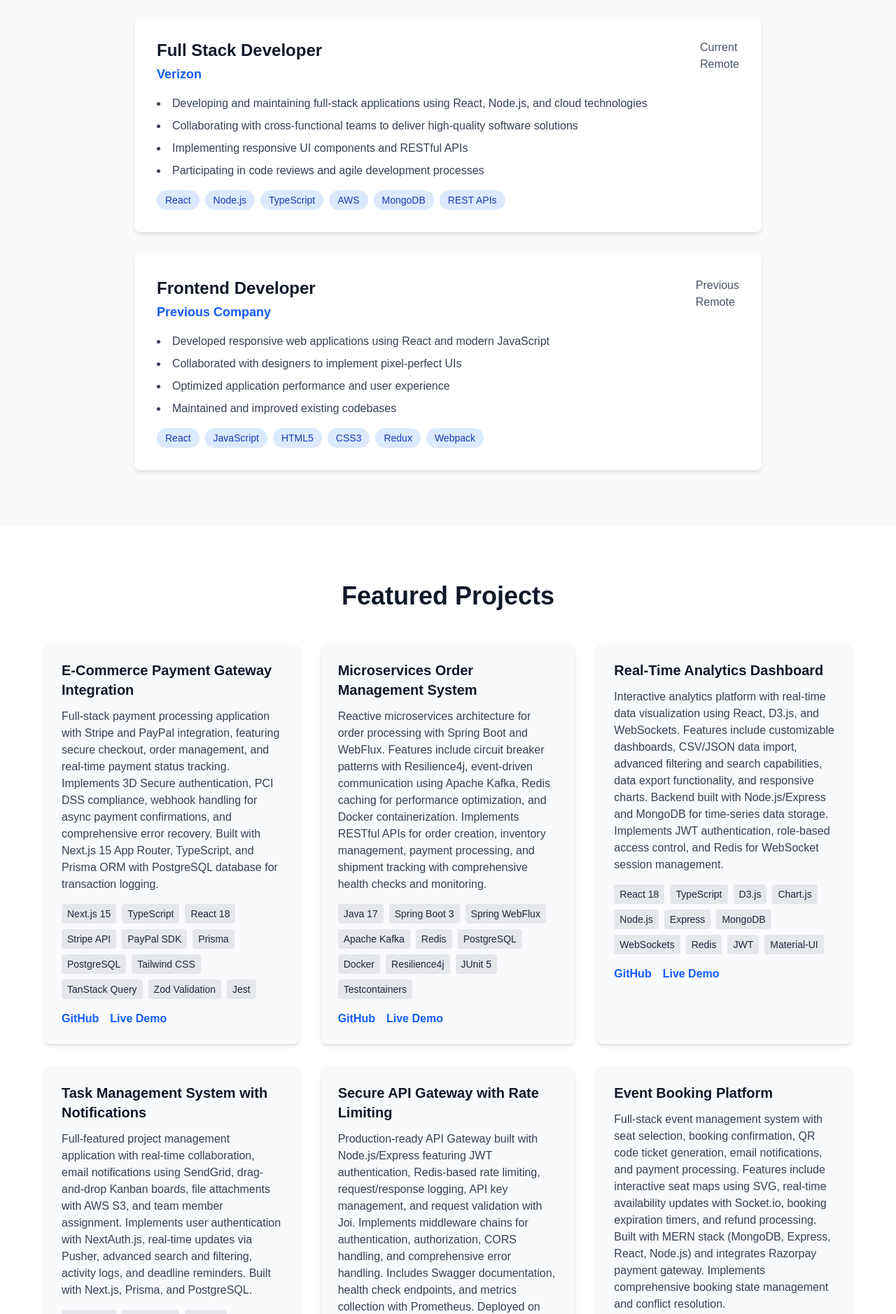
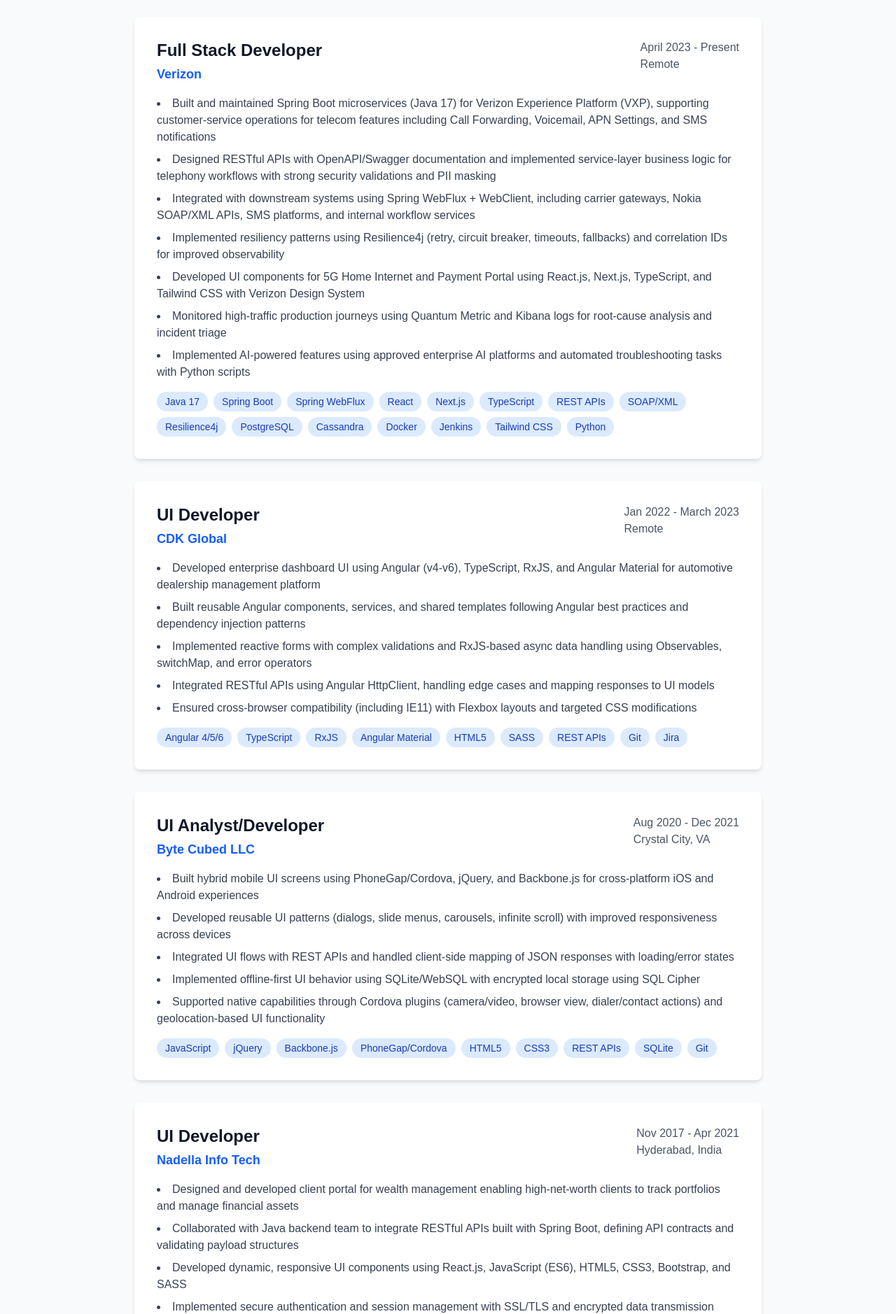
Before and after one commit to Gopikrishna1980/portfolio-nextjs, a Next.js app: page / in a window 1280 px wide. Shown: the part 1480-3358 px from the top of the page at 70% size. Built offline with nearby package versions, Linux system fonts and the light colour scheme.

Commit message:
Update portfolio with 4 companies and humanized experience bullets

```diff
--- a/data/portfolio.ts
+++ b/data/portfolio.ts
@@ -5,29 +5,63 @@
     id: '1',
     company: 'Verizon',
     position: 'Full Stack Developer',
-    duration: 'Current',
+    duration: 'April 2023 - Present',
     location: 'Remote',
     description: [
-      'Developing and maintaining full-stack applications using React, Node.js, and cloud technologies',
-      'Collaborating with cross-functional teams to deliver high-quality software solutions',
-      'Implementing responsive UI components and RESTful APIs',
-      'Participating in code reviews and agile development processes'
+      'Built and maintained Spring Boot microservices (Java 17) for Verizon Experience Platform (VXP), supporting customer-service operations for telecom features including Call Forwarding, Voicemail, APN Settings, and SMS notifications',
+      'Designed RESTful APIs with OpenAPI/Swagger documentation and implemented service-layer business logic for telephony workflows with strong security validations and PII masking',
+      'Integrated with downstream systems using Spring WebFlux + WebClient, including carrier gateways, Nokia SOAP/XML APIs, SMS platforms, and internal workflow services',
+      'Implemented resiliency patterns using Resilience4j (retry, circuit breaker, timeouts, fallbacks) and correlation IDs for improved observability',
+      'Developed UI components for 5G Home Internet and Payment Portal using React.js, Next.js, TypeScript, and Tailwind CSS with Verizon Design System',
+      'Monitored high-traffic production journeys using Quantum Metric and Kibana logs for root-cause analysis and incident triage',
+      'Implemented AI-powered features using approved enterprise AI platforms and automated troubleshooting tasks with Python scripts'
     ],
-    technologies: ['React', 'Node.js', 'TypeScript', 'AWS', 'MongoDB', 'REST APIs']
+    technologies: ['Java 17', 'Spring Boot', 'Spring WebFlux', 'React', 'Next.js', 'TypeScript', 'REST APIs', 'SOAP/XML', 'Resilience4j', 'PostgreSQL', 'Cassandra', 'Docker', 'Jenkins', 'Tailwind CSS', 'Python']
   },
   {
     id: '2',
-    company: 'Previous Company',
-    position: 'Frontend Developer',
-    duration: 'Previous',
+    company: 'CDK Global',
+    position: 'UI Developer',
+    duration: 'Jan 2022 - March 2023',
     location: 'Remote',
     description: [
-      'Developed responsive web applications using React and modern JavaScript',
-      'Collaborated with designers to implement pixel-perfect UIs',
-      'Optimized application performance and user experience',
-      'Maintained and improved existing codebases'
+      'Developed enterprise dashboard UI using Angular (v4-v6), TypeScript, RxJS, and Angular Material for automotive dealership management platform',
+      'Built reusable Angular components, services, and shared templates following Angular best practices and dependency injection patterns',
+      'Implemented reactive forms with complex validations and RxJS-based async data handling using Observables, switchMap, and error operators',
+      'Integrated RESTful APIs using Angular HttpClient, handling edge cases and mapping responses to UI models',
+      'Ensured cross-browser compatibility (including IE11) with Flexbox layouts and targeted CSS modifications'
     ],
-    technologies: ['React', 'JavaScript', 'HTML5', 'CSS3', 'Redux', 'Webpack']
+    technologies: ['Angular 4/5/6', 'TypeScript', 'RxJS', 'Angular Material', 'HTML5', 'SASS', 'REST APIs', 'Git', 'Jira']
+  },
+  {
+    id: '3',
+    company: 'Byte Cubed LLC',
+    position: 'UI Analyst/Developer',
+    duration: 'Aug 2020 - Dec 2021',
+    location: 'Crystal City, VA',
+    description: [
+      'Built hybrid mobile UI screens using PhoneGap/Cordova, jQuery, and Backbone.js for cross-platform iOS and Android experiences',
+      'Developed reusable UI patterns (dialogs, slide menus, carousels, infinite scroll) with improved responsiveness across devices',
+      'Integrated UI flows with REST APIs and handled client-side mapping of JSON responses with loading/error states',
+      'Implemented offline-first UI behavior using SQLite/WebSQL with encrypted local storage using SQL Cipher',
+      'Supported native capabilities through Cordova plugins (camera/video, browser view, dialer/contact actions) and geolocation-based UI functionality'
+    ],
+    technologies: ['JavaScript', 'jQuery', 'Backbone.js', 'PhoneGap/Cordova', 'HTML5', 'CSS3', 'REST APIs', 'SQLite', 'Git']
+  },
+  {
+    id: '4',
+    company: 'Nadella Info Tech',
+    position: 'UI Developer',
+    duration: 'Nov 2017 - Apr 2021',
+    location: 'Hyderabad, India',
+    description: [
+      'Designed and developed client portal for wealth management enabling high-net-worth clients to track portfolios and manage financial assets',
+      'Collaborated with Java backend team to integrate RESTful APIs built with Spring Boot, defining API contracts and validating payload structures',
+      'Developed dynamic, responsive UI components using React.js, JavaScript (ES6), HTML5, CSS3, Bootstrap, and SASS',
+      'Implemented secure authentication and session management with SSL/TLS and encrypted data transmission',
+      'Designed data visualization dashboards using Highcharts and integrated backend data for real-time reporting'
+    ],
+    technologies: ['React', 'JavaScript', 'TypeScript', 'Java', 'Spring Boot', 'HTML5', 'CSS3', 'SASS', 'Bootstrap', 'Highcharts', 'Jenkins', 'Git']
   }
 ];
 
@@ -85,30 +119,34 @@
 export const skills: Skill[] = [
   {
     category: 'Frontend',
-    items: ['React', 'Next.js', 'TypeScript', 'JavaScript', 'HTML5', 'CSS3', 'Tailwind CSS', 'Redux Toolkit', 'TanStack Query', 'Material-UI', 'D3.js', 'Chart.js']
+    items: ['React', 'Next.js', 'Angular 4/5/6', 'TypeScript', 'JavaScript (ES6+)', 'HTML5', 'CSS3', 'Tailwind CSS', 'Styled Components', 'SASS', 'Redux', 'RxJS', 'Angular Material', 'Material-UI', 'jQuery']
   },
   {
     category: 'Backend',
-    items: ['Node.js', 'Express', 'Java', 'Spring Boot', 'Spring WebFlux', 'REST APIs', 'GraphQL', 'Microservices', 'Apache Kafka', 'WebSockets']
+    items: ['Java 17', 'Spring Boot 3', 'Spring WebFlux', 'Project Reactor', 'Node.js', 'Express', 'REST APIs', 'SOAP/XML (JAXB)', 'Microservices', 'Resilience4j']
   },
   {
     category: 'Database & Caching',
-    items: ['PostgreSQL', 'MongoDB', 'Redis', 'Prisma', 'MySQL', 'AWS S3']
+    items: ['PostgreSQL', 'Cassandra', 'MongoDB', 'Redis', 'MySQL', 'SQLite', 'Prisma']
   },
   {
-    category: 'Payment Integrations',
-    items: ['Stripe API', 'PayPal SDK', 'Razorpay', 'Braintree', '3D Secure', 'PCI DSS Compliance']
+    category: 'Testing & Quality',
+    items: ['JUnit 5', 'Mockito', 'Reactor Test', 'Jest', 'React Testing Library', 'Cucumber (BDD)', 'SonarQube', 'Swagger/OpenAPI']
   },
   {
     category: 'DevOps & Tools',
-    items: ['Git', 'Docker', 'AWS', 'Jenkins', 'CI/CD', 'Nginx', 'Linux', 'Prometheus']
+    items: ['Git', 'GitLab', 'Bitbucket', 'Maven', 'Jenkins', 'Docker', 'CI/CD', 'Kibana', 'Quantum Metric', 'Jira', 'Rally']
   },
   {
-    category: 'Testing & Quality',
-    items: ['Jest', 'JUnit 5', 'React Testing Library', 'Testcontainers', 'Mockito', 'Swagger', 'SonarQube']
+    category: 'Cloud & Infrastructure',
+    items: ['AWS', 'Azure', 'Kubernetes', 'Linux', 'Windows Server']
   },
   {
     category: 'Architecture & Patterns',
-    items: ['Microservices', 'Reactive Programming', 'Circuit Breaker', 'API Gateway', 'Event-Driven Architecture', 'REST', 'SOAP/XML']
+    items: ['Microservices Architecture', 'Reactive Programming', 'Circuit Breaker Patterns', 'Event-Driven Architecture', 'REST', 'SOAP', 'API Design', 'Security Best Practices']
+  },
+  {
+    category: 'AI & Automation',
+    items: ['Enterprise AI Integration', 'Python Scripting', 'GitHub Copilot', 'AI-Assisted Development']
   }
 ];
```
